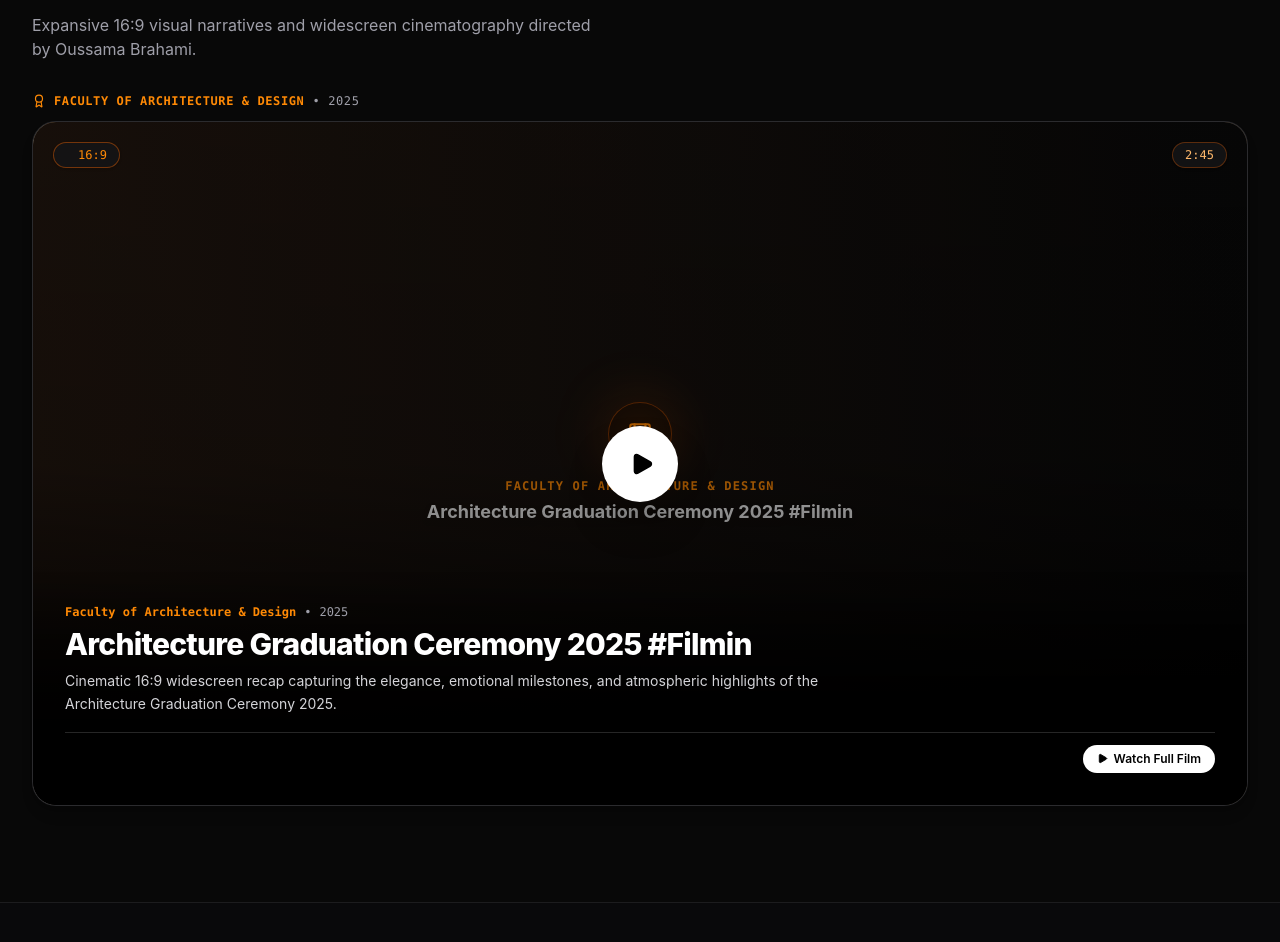
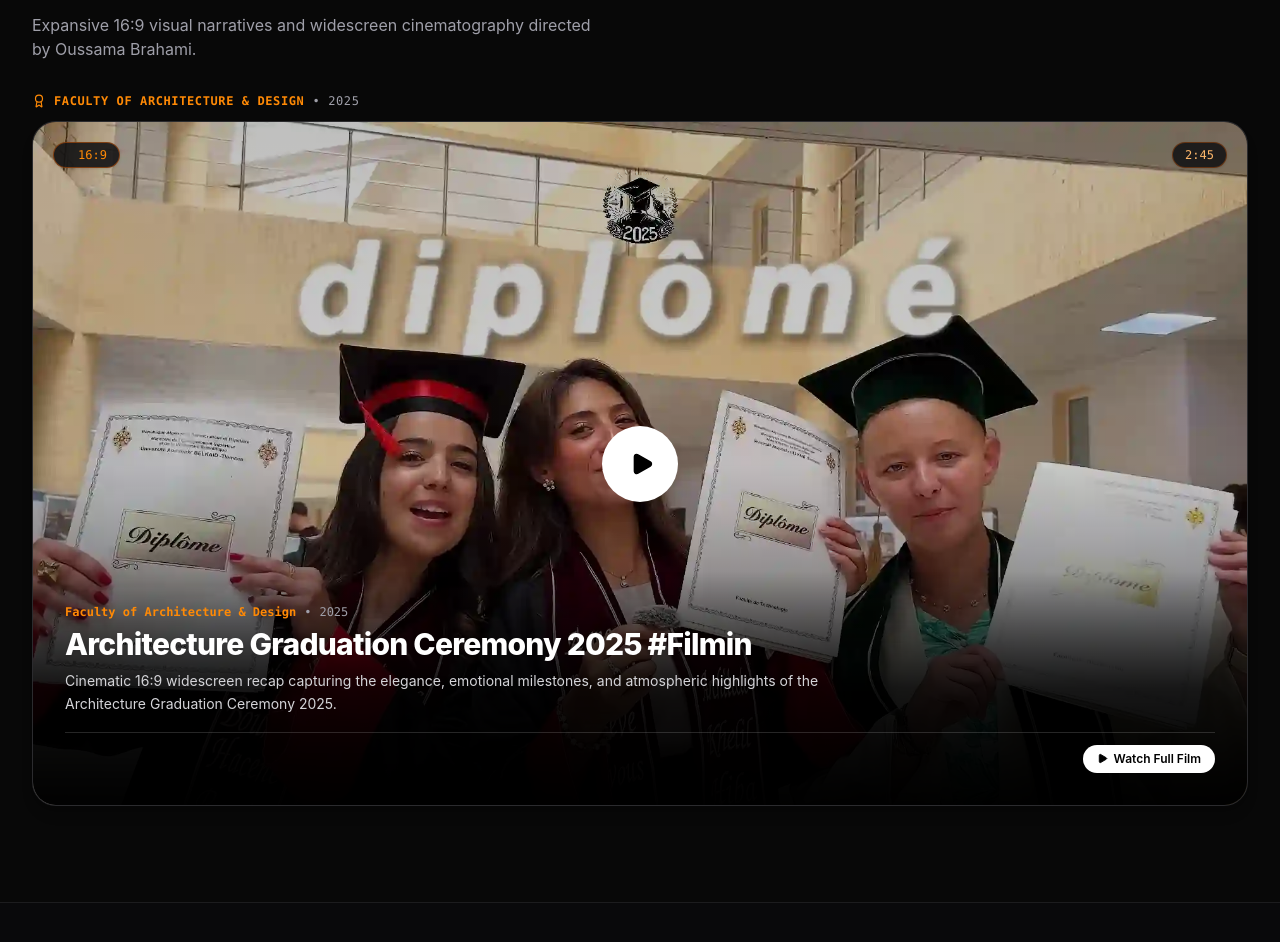
Before and after one commit to cheb-jem3a/OUSSWEBSITE, a React (Vite) app: page / in a window 1280 px wide. Shown: the part 1964-2906 px from the top of the page. Built offline with nearby package versions, Linux system fonts and the light colour scheme.

Commit message:
fix: ensure high-resolution photographic thumbnail is always displayed for cinematic showcase

```diff
--- a/src/components/SelectedWork.tsx
+++ b/src/components/SelectedWork.tsx
@@ -3,7 +3,6 @@ import { Film, Sparkles, Play, Award, ChevronLeft, ChevronRight } from 'lucide-r
 import { Link } from 'react-router-dom';
 import { VideoCard } from './VideoCard';
 import { PROJECTS_DATA } from '../data/projects';
-import { getStoredThumbnail, subscribeThumbnails } from '../utils/browserThumbnails';
 import { unlockAudio } from '../utils/audioUnlock';
 
 export const SelectedWork: React.FC = () => {
@@ -12,20 +11,14 @@ export const SelectedWork: React.FC = () => {
     PROJECTS_DATA.find((p) => p.aspectRatio === '16:9') || PROJECTS_DATA[0];
 
   const [featuredLoaded, setFeaturedLoaded] = useState(false);
-  const [featuredCover, setFeaturedCover] = useState<string | null>(() => getStoredThumbnail(featuredProject.id));
+  const [featuredImgSrc, setFeaturedImgSrc] = useState(featuredProject.thumbnail);
 
+  // Clear any stale/corrupted localStorage canvas cache for the featured masterwork
   useEffect(() => {
-    const unsub = subscribeThumbnails((id) => {
-      if (!id || id === featuredProject.id) {
-        const cover = getStoredThumbnail(featuredProject.id);
-        if (cover) {
-          setFeaturedCover(cover);
-          setFeaturedLoaded(true);
-        }
-      }
-    });
-    return unsub;
-  }, [featuredProject.id]);
+    try {
+      localStorage.removeItem('portfolio_thumb_architecture-graduation-2025');
+    } catch {}
+  }, []);
 
   // Extract Projects #2 - #51: 50 Vertical 9:16 Reels
   const reels = PROJECTS_DATA.filter((p) => p.id !== featuredProject.id);
@@ -235,20 +228,25 @@ export const SelectedWork: React.FC = () => {
                   </div>
                 </div>
 
-                {/* Static Thumbnail (Pure <img> Tag - loading="lazy" decoding="async") */}
+                {/* Static Thumbnail (Pure <img> Tag - Direct CDN & Fallback) */}
                 <img
-                  src={featuredCover || featuredProject.thumbnail}
+                  src={featuredImgSrc}
                   alt={featuredProject.title}
-                  loading="lazy"
+                  loading="eager"
                   decoding="async"
                   onLoad={() => setFeaturedLoaded(true)}
-                  className={`w-full h-full object-cover transition-all duration-700 ease-out group-hover:scale-105 pointer-events-none ${
-                    featuredLoaded ? 'opacity-100' : 'opacity-0'
+                  onError={() => {
+                    if (featuredImgSrc.endsWith('.webp')) {
+                      setFeaturedImgSrc(featuredImgSrc.replace('.webp', '.jpg'));
+                    }
+                  }}
+                  className={`absolute inset-0 w-full h-full object-cover transition-all duration-700 ease-out group-hover:scale-105 pointer-events-none ${
+                    featuredLoaded ? 'opacity-100' : 'opacity-95'
                   }`}
                 />
 
-                {/* Cinema Vignette & Gradients */}
-                <div className="absolute inset-0 bg-gradient-to-t from-black via-black/35 to-black/30 pointer-events-none" />
+                {/* Cinema Vignette & Gradients (Balanced for crisp visual clarity) */}
+                <div className="absolute inset-0 bg-gradient-to-t from-black/85 via-black/20 to-black/25 pointer-events-none" />
 
                 {/* Top Badges: STRICTLY "16:9" and "2:45" ONLY */}
                 <div className="absolute top-2.5 sm:top-5 left-2.5 sm:left-5 right-2.5 sm:right-5 flex items-center justify-between z-10 pointer-events-none">
```
